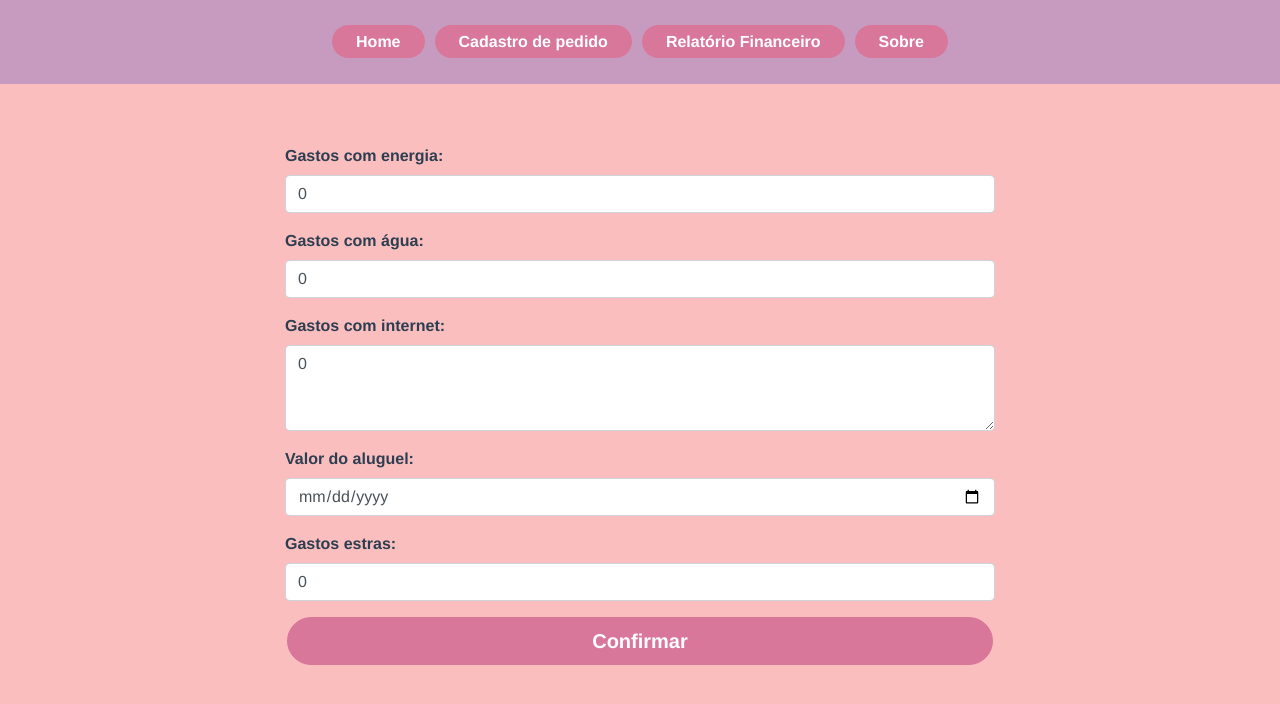
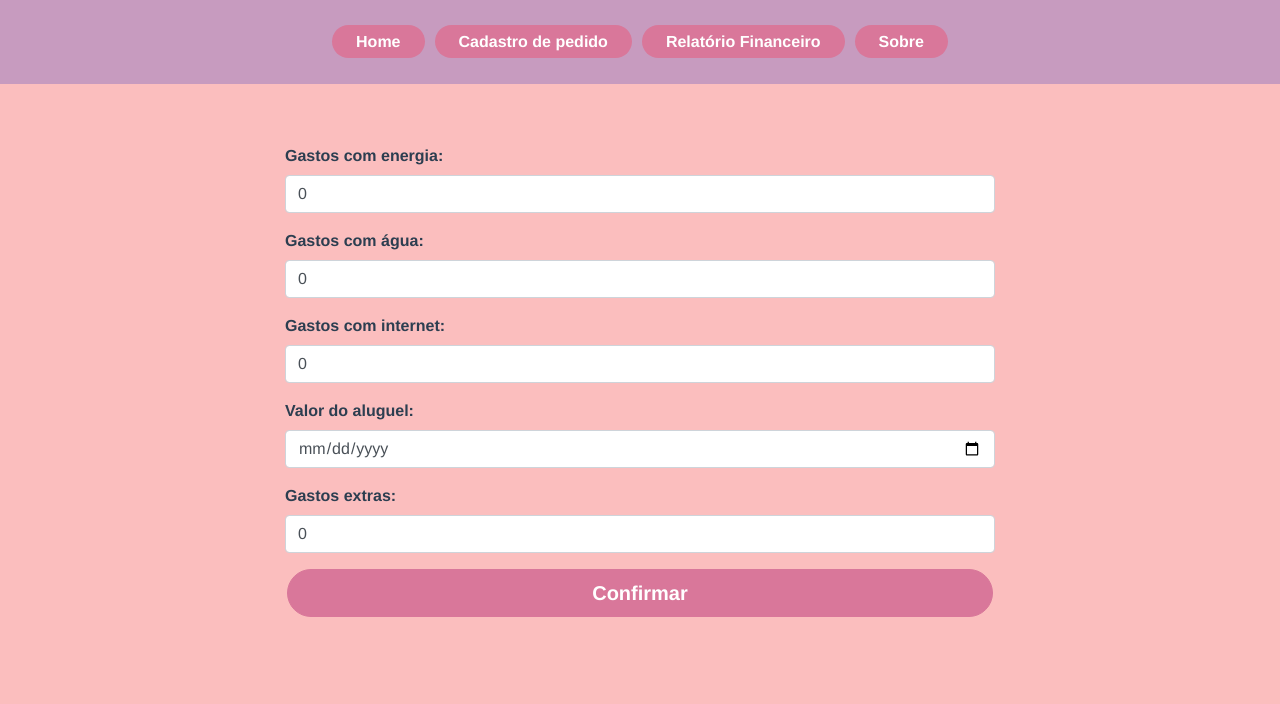
Before and after one commit to adrianorocha-dev/FlorDAcucena, a Vue app in the folder sistema/: page /DadosRelatorio in a window 1280 px wide. Shown: the top 704 px of the page. Built offline with nearby package versions, Linux system fonts and the light colour scheme; the HTML template or start-up script is replaced by a standard one; what vuefire would draw is missing.

Commit message:
Tela gerar relatório atualizada

```diff
--- a/sistema/src/components/DadosRelatorio.vue
+++ b/sistema/src/components/DadosRelatorio.vue
@@ -29,17 +29,18 @@
                     </b-form-input>
                 </b-form-group>
 
+
             <b-form-group id="gastointernet"
                         label="Gastos com internet:"
                         label-class="text-sm-left"
                         vertical>
 
-                    <b-form-textarea id="internet"
+                    <b-form-input id="internet"
                         placeholder="Valor gasto com internet..."
                         v-model="contaInternet"
                         rows="3"
                         max-rows="3">
-                    </b-form-textarea>
+                    </b-form-input>
         </b-form-group>
 
             <b-form-group id="gastoaluguel"
@@ -54,7 +55,7 @@
             </b-form-input>
         </b-form-group>
             <b-form-group id="gastosextras"
-                        label="Gastos estras:"
+                        label="Gastos extras:"
                         label-class="text-sm-left"
                         vertical>
             <b-form-input id="extra"
```
